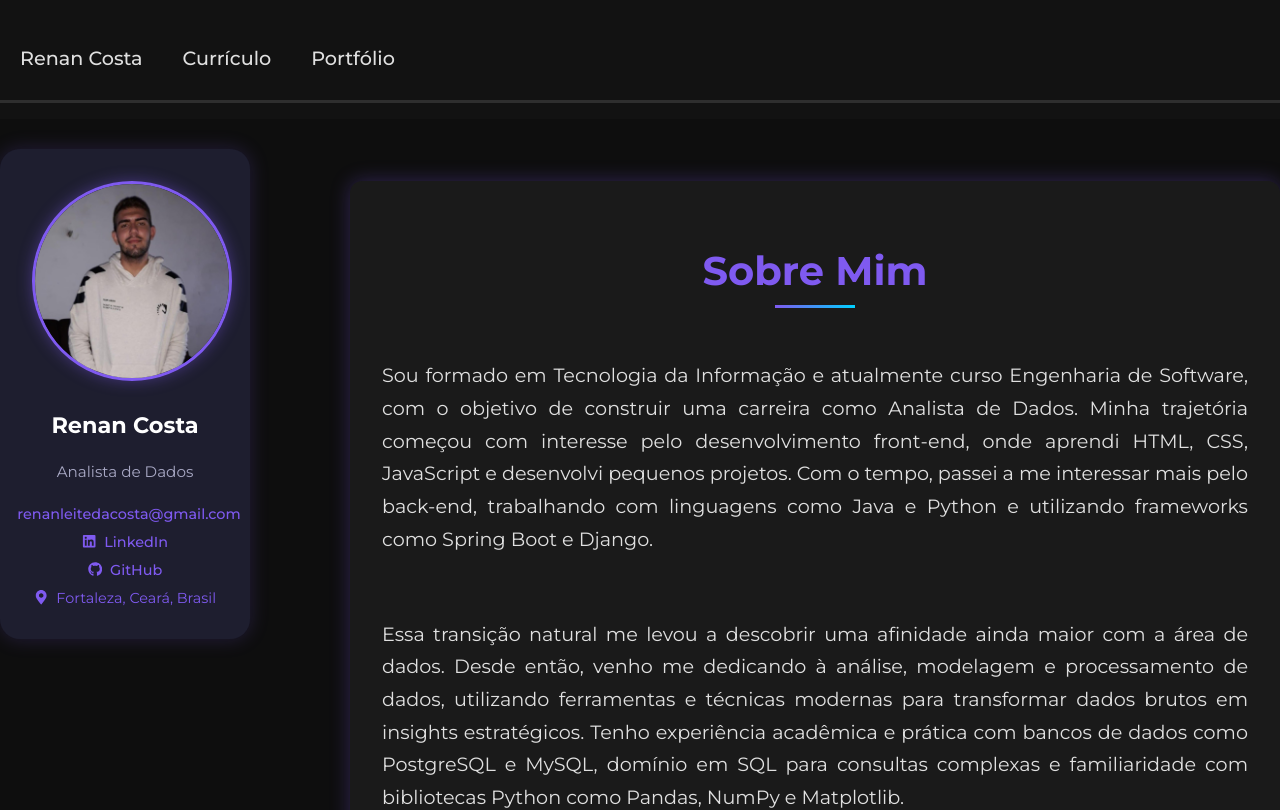
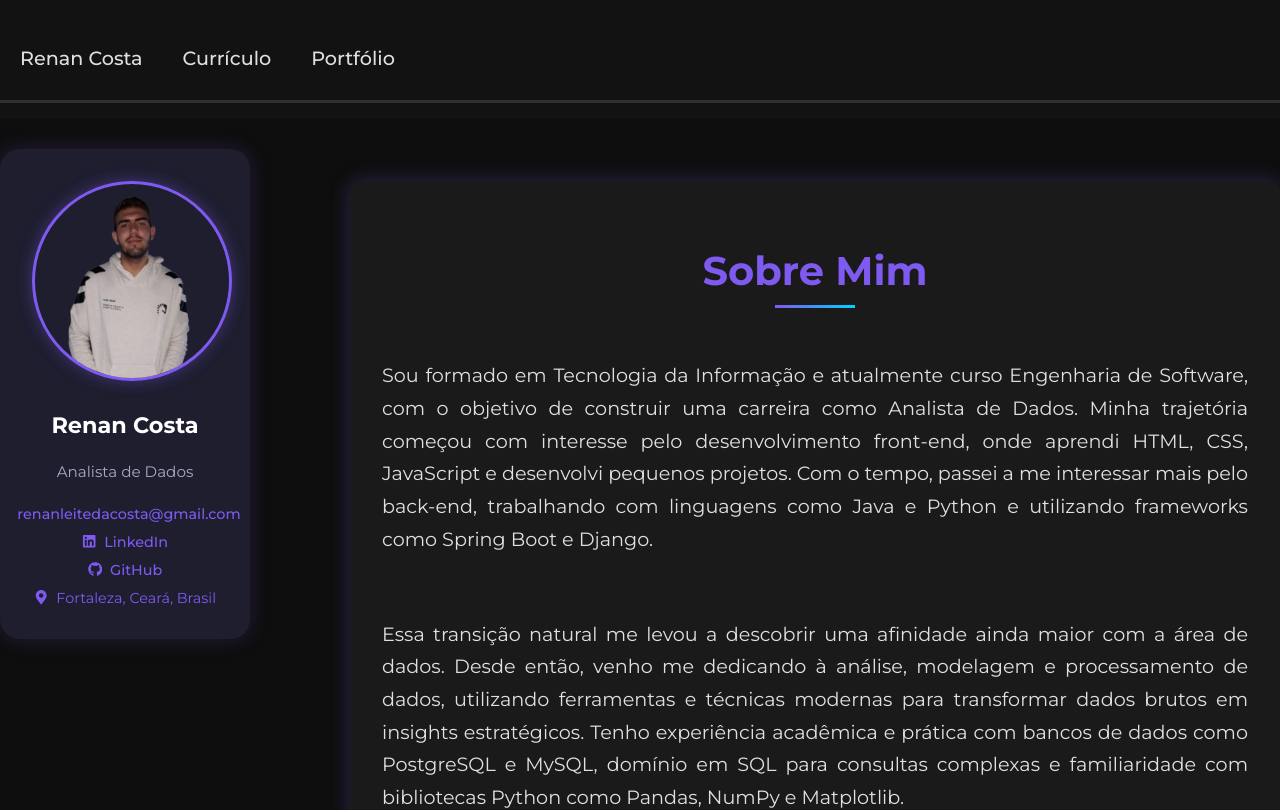
Before and after one commit to RenanCosta2/renancosta2.github.io, a React (Create React App) app: page / in a window 1280 px wide. Shown: the top 810 px of the page. Built offline with nearby package versions, Linux system fonts and the light colour scheme.

Commit message:
feat: imagem do perfil sem fundo

```diff
--- a/src/components/Profile.tsx
+++ b/src/components/Profile.tsx
@@ -5,7 +5,7 @@ import { FaLinkedin, FaGithub, FaMapMarkerAlt } from 'react-icons/fa';
 export function Profile() {
   return (
     <section className='profile'>
-      <img className='profile-img' src="/images/profile.jpg" alt="Profile" />
+      <img className='profile-img' src="/images/profile.png" alt="Profile" />
       <h1 className='profile-name'>Renan Costa</h1>
       <h2 className='profile-role'>Analista de Dados</h2>
 
```
Also changed, not shown: public/images/profile.jpg (deleted), public/images/profile.png (added).
